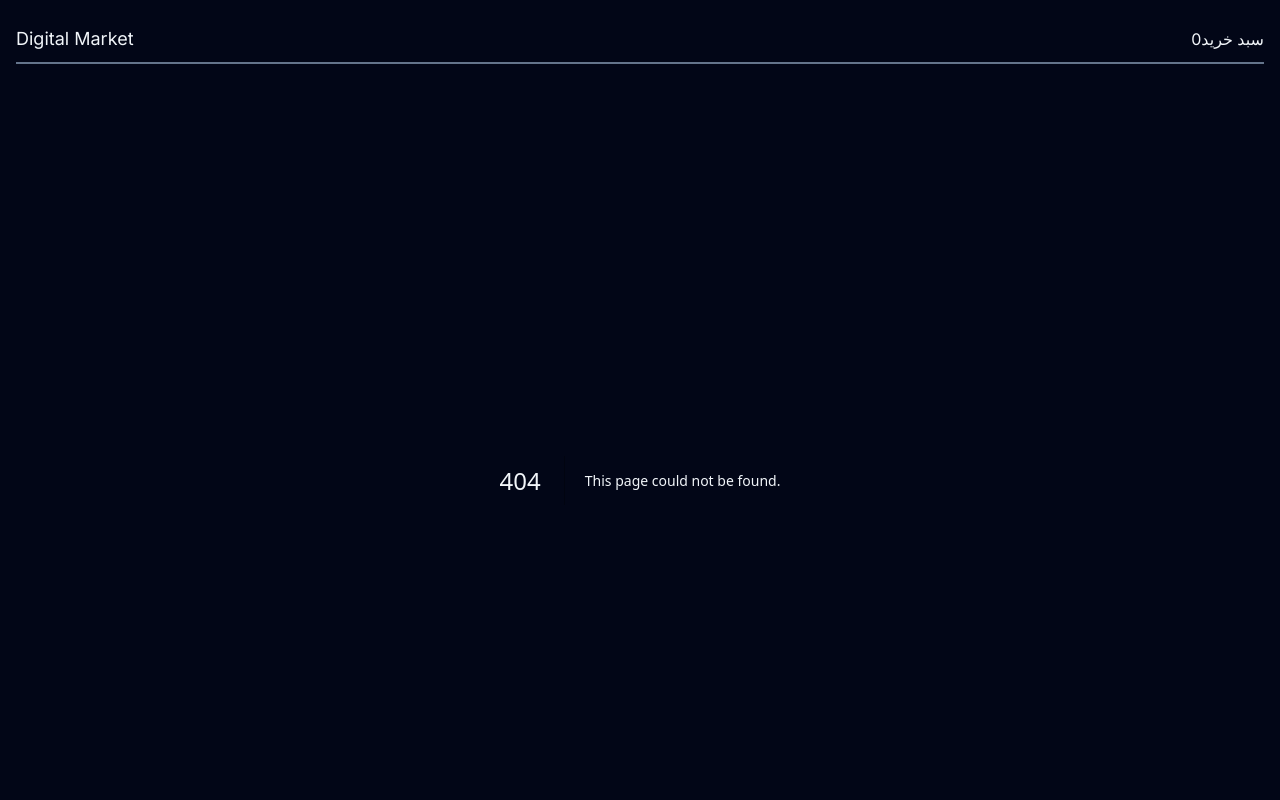
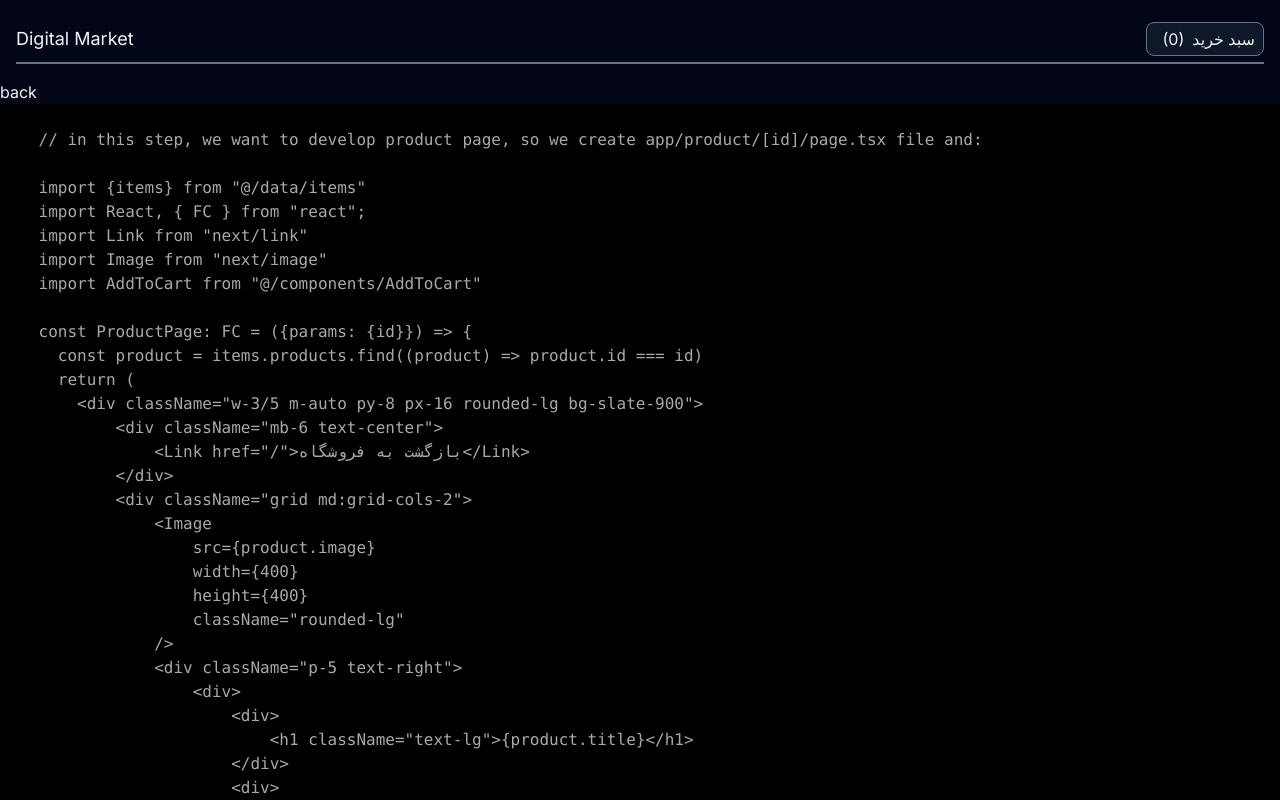
Before and after one commit to arefmaghdam/review-of-ts-nextjs13, a Next.js app: page /components/nextjs/create-product-page in a window 1280 px wide. Before the commit this address had no page. Shown: the top 800 px of the page. Built offline with nearby package versions, Linux system fonts and the light colour scheme.

Commit message:
feat: review of product page and implementation with some styles

```diff
--- a/src/app/components/nextjs/add-to-cart-cpmponent/page.tsx
+++ b/src/app/components/nextjs/add-to-cart-cpmponent/page.tsx
@@ -56,6 +56,37 @@ const AddToCartComponent: FC = () => {
 
     // ProductItems.tsx codes:
 
+    import Image from "next/image";
+    import Link from "next/link";
+    import React, { FC } from "react";
+    import AddToCart from "./AddToCart";
+
+    type ProductItemProps = {
+      product: any;
+    };
+
+    const ProductItem: FC<ProductItemProps> = ({ product }) => {
+      return (
+        <div className="rounded-lg bg-slate-900 m-5">
+          <Image
+            src={product.image}
+            alt="عکس محصول"
+            width={150}
+            height={150}
+            className="rounded-t-lg object-cover w-full"
+          />
+          <div className="flex flex-col items-center justify-center p-5 rtl">
+            <Link href={/product/{product.id}}>
+              <h2 className="text-lg">{product.title}</h2>
+            </Link>
+            <p className="mt-2 rtl text-slate-300">{product.price} تومان</p>
+            <AddToCart product={product} />
+          </div>
+        </div>
+      );
+    };
+
+    export default ProductItem;
 
 
       `}
--- /dev/null
+++ b/src/app/components/nextjs/create-product-page/page.tsx
@@ -0,0 +1,58 @@
+import React, { FC } from "react";
+import CodePreview from "../../code-preview/code-preview";
+import Link from "next/link";
+
+const CreateProductPage: FC = () => {
+  return (
+    <div>
+      <Link href="/">back</Link>
+      <CodePreview
+        imgURL=""
+        content={`
+    // in this step, we want to develop product page, so we create app/product/[id]/page.tsx file and:
+
+    import {items} from "@/data/items"
+    import React, { FC } from "react";
+    import Link from "next/link"
+    import Image from "next/image"
+    import AddToCart from "@/components/AddToCart"
+
+    const ProductPage: FC = ({params: {id}}) => {
+      const product = items.products.find((product) => product.id === id)
+      return (
+        <div className="w-3/5 m-auto py-8 px-16 rounded-lg bg-slate-900">
+            <div className="mb-6 text-center">
+                <Link href="/">بازگشت به فروشگاه</Link>
+            </div>
+            <div className="grid md:grid-cols-2">
+                <Image
+                    src={product.image}
+                    width={400}
+                    height={400}
+                    className="rounded-lg"
+                />
+                <div className="p-5 text-right">
+                    <div>
+                        <div>
+                            <h1 className="text-lg">{product.title}</h1>
+                        </div>
+                        <div>
+                            <h2 className="text-lg my-4 rtl">{product.price + " "}تومان</h2>
+                        </div>
+                    </div>
+                    <AddToCart product={product} />
+                </div>
+            </div>
+        </div>
+      )
+    }
+
+    export default ProductPage
+
+      `}
+      />
+    </div>
+  );
+};
+
+export default CreateProductPage;
--- a/src/app/components/providers/next-provider.tsx
+++ b/src/app/components/providers/next-provider.tsx
@@ -26,6 +26,9 @@ const NextProvider: FC = () => {
       <Link href="/components/nextjs/add-to-cart-component">
         add to cart component
       </Link>
+      <Link href="/components/nextjs/create-product-page">
+        create product page
+      </Link>
     </div>
   );
 };
--- /dev/null
+++ b/src/app/product/[id]/page.tsx
@@ -0,0 +1,49 @@
+import { items } from "@/data/items";
+import React, { FC } from "react";
+import Link from "next/link";
+import Image from "next/image";
+import AddToCart from "@/components/AddToCart";
+
+interface ProductPageProps {
+  params: {
+    id: string;
+  };
+}
+
+const ProductPage: FC<ProductPageProps> = ({ params: { id } }) => {
+  const product = items.products.find((product) => product.id === id);
+  if (!product) {
+    return <div>محصول مورد نظر یافت نشد</div>;
+  }
+  return (
+    <div className="w-3/5 m-auto py-8 px-16 rounded-lg bg-slate-900">
+      <div className="mb-6 text-center">
+        <Link href="/">بازگشت به فروشگاه</Link>
+      </div>
+      <div className="grid md:grid-cols-2">
+        <Image
+          src={product.image}
+          alt="تصویر محصول"
+          width={400}
+          height={400}
+          className="rounded-lg"
+        />
+        <div className="p-5 text-right">
+          <div>
+            <div>
+              <h1 className="text-lg rtl">{product.title}</h1>
+            </div>
+            <div>
+              <h2 className="text-lg my-4 rtl">
+                {product.price.toLocaleString() + " "}تومان
+              </h2>
+            </div>
+          </div>
+          <AddToCart product={product} />
+        </div>
+      </div>
+    </div>
+  );
+};
+
+export default ProductPage;
--- a/src/components/Navbar.tsx
+++ b/src/components/Navbar.tsx
@@ -12,9 +12,9 @@ const Navbar: FC = () => {
         <Link href="/" className="text-lg">
           Digital Market
         </Link>
-        <div>
-          <span>
-            {cartItems.reduce((acc: number, cur: any) => acc + cur.qty, 0)}
+        <div className="border border-slate-500 px-2 py-1 rounded-lg bg-slate-900">
+          <span className="px-2">
+            ({cartItems.reduce((acc: number, cur: any) => acc + cur.qty, 0)})
           </span>
           <Link href="/cart">سبد خرید</Link>
         </div>
```
